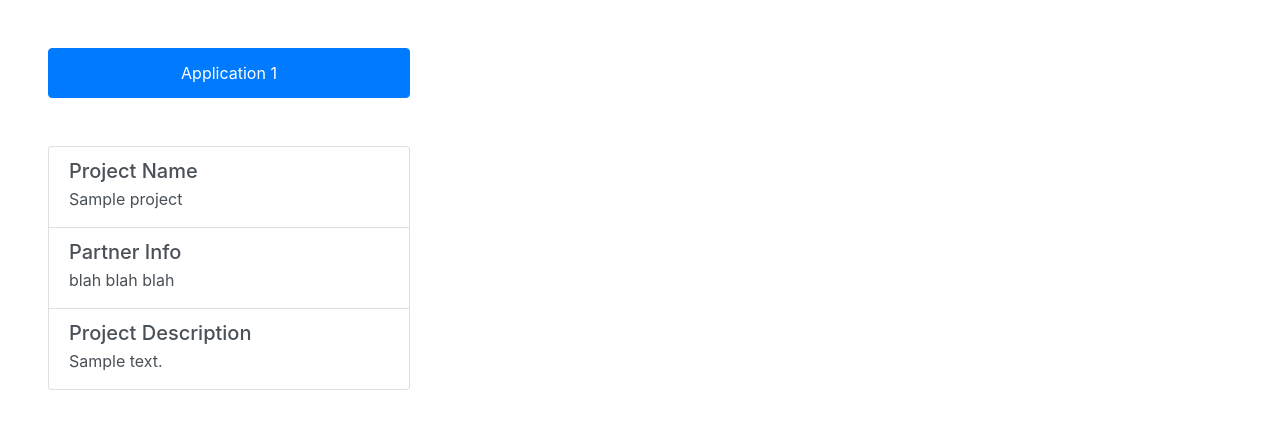
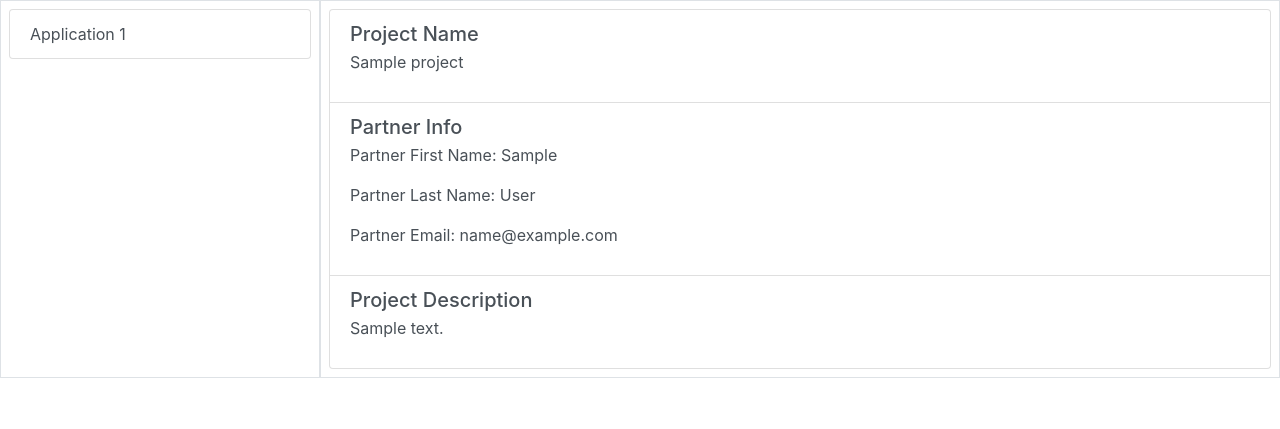
Before and after one commit to DS-Discovery/DS-Exchange, a Django app: template discovery/templates/application_listing.html in a window 1280 px wide. Shown: the part 58-487 px from the top of the page. Run offline with Django 3.2, Linux system fonts and the light colour scheme; tables that the repository leaves empty hold one stand-in row (values such as "Sample post"); the template is opened without the code that fills it: values that come from a table or form of the project are taken from there, most other values are stand-ins (such as "Sample title", 1, 10 or a date in 2020); parts of the project's set-up code (start-up, migrations or seed data) failed here and were passed over; some libraries are stand-ins or nearby versions.

Commit message:
html for application listing

```diff
--- a/discovery/templates/application_listing.html
+++ b/discovery/templates/application_listing.html
@@ -26,12 +26,25 @@
             {% endif %}
     </nav>
 
-    <div class="d-flex flex-column mt-5 ml-5">
+
     <div class="d-flex flex-row">
-            <div class="d-flex flex-column">
+         <div class="col-3 border p-2">
+            <form method="post" novalidate>
+              {% csrf_token %}
+              <div class="list-group">
+                {% for i in num_apps %}
+                        {% if i == 1 %}
+                    <button type="submit" class="list-group-item list-group-item-action" name="selected_application" value="first_project"> Application {{i}}</button>
+                        {% elif i == 2 %}
+                    <button type="submit" class="list-group-item list-group-item-action" name="selected_application" value="second_project"> Application {{i}}</button>
+                        {% else %}
+                    <button type="submit" class="list-group-item list-group-item-action" name="selected_application" value="third_project"> Application {{i}}</button>
+                        {% endif %}
+                {% endfor %}
+              </div>
+            </form>
+           <!--  <div class="list-group" id="list-tab" role="tablist">
 
-                <!-- widget that lists clickable application links -->
-                <div class="list-group" id="list-tab" role="tablist">
                 {% for i in num_apps %}
                     {% if i == 1 %}
                 <a class="list-group-item list-group-item-action active" id="list-home-list" data-toggle="list" href="#list-home" role="tab"><div class="text-center">Application {{i}}</div></a>
@@ -39,35 +52,35 @@
                 <a class="list-group-item list-group-item-action" id="list-profile-list" data-toggle="list" href="#list-profile" role="tab"><div class="text-center">Application {{i}}</div></a>
                     {% endif %}
                 {% endfor %}
+            </div> -->
         </div>
 
-                <!-- widget that provides project info -->
-                <div class="list-group mt-5">
+        <div class="col-9 border p-2">
             <a href="#" class="list-group-item list-group-item-action flex-column align-items-start">
                 <div class="d-flex w-100 justify-content-between">
                     <h5 class="mb-1">Project Name</h5>
                 </div>
-                        <p class="mb-1 text-wrap" style="width: 20rem;">{{active_project.project_name}}</p>
+                <p>{{active_project.project_name}}</p>
             </a>
             <a href="#" class="list-group-item list-group-item-action flex-column align-items-start">
                 <div class="d-flex w-100 justify-content-between">
                     <h5 class="mb-1">Partner Info</h5>
                 </div>
-                        <p class="mb-1">blah blah blah</p>
+                <p>Partner First Name: {{ selected_partner.first_name }}</p>
+                <p>Partner Last Name: {{ selected_partner.last_name }}</p>
+                <p>Partner Email: {{ selected_partner.email_address }}</p>
             </a>
             <a href="#" class="list-group-item list-group-item-action flex-column align-items-start">
                 <div class="d-flex w-100 justify-content-between">
                     <h5 class="mb-1">Project Description</h5>
                 </div>
-                    <p class="mb-1 text-wrap" style="width: 20rem;">{{active_project.description}}</p>
+            <p>{{active_project.description}}</p>
             </a>
+
 
         </div>
 
     </div>
 
-        </div>
-    </div>
-
 </body>
 </html>
```
Also changed, not shown: discovery/applications/views.py (+20 -2 lines). Lines whose indentation alone changed are shown as unchanged.
